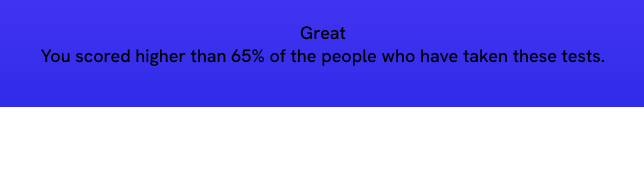
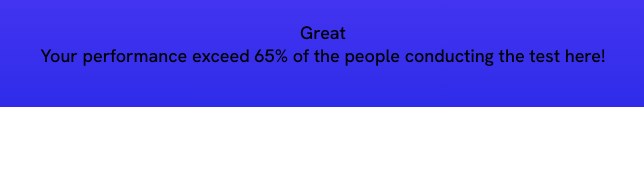
Before and after one commit to solracss/fem-results-summary-component, a plain HTML site: page index.html in a window 1280 px wide. Shown: the part 214-385 px from the top of the page, 317-961 px from the left. Drawn offline with Linux system fonts and the light colour scheme.

Commit message:
HTML: fix result description text

```diff
--- a/index.html
+++ b/index.html
@@ -18,7 +18,7 @@
 
                 <div class="grid-flow">
                     <p class="result-rank">Great</p>
-                    <p>You scored higher than 65% of the people who have taken these tests.</p>
+                    <p>Your performance exceed 65% of the people conducting the test here!</p>
                 </div>
             </div>
             <div class="summary-section grid-flow" data-spacing="large">
```
